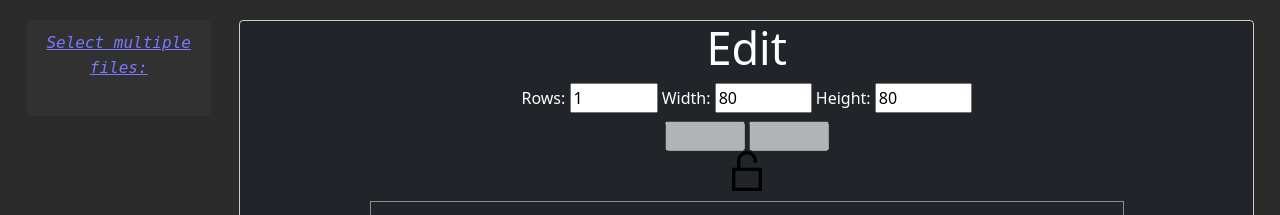
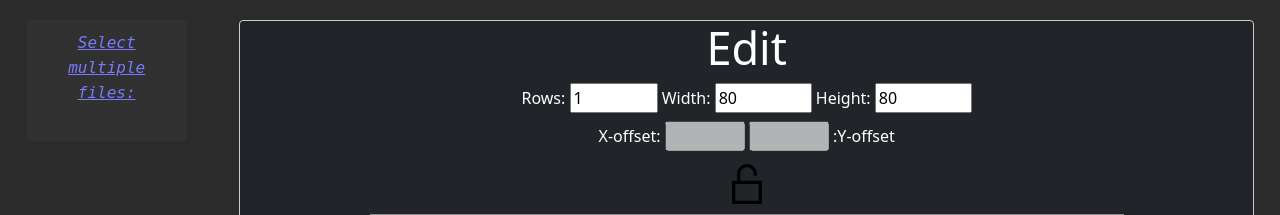
Before and after one commit to TheWilley/Fruity_Dance_Sprite_Sheet_Generator, a PHP site: page / in a window 1280 px wide. Shown: the part 56-271 px from the top of the page. Run offline with PHP 8.4, Linux system fonts and the light colour scheme.

Commit message:
Made sidebar sticky and added some labels

```diff
--- a/Generator/CSS/sidebar.css
+++ b/Generator/CSS/sidebar.css
@@ -30,8 +30,9 @@
 }
 
 .sidebar-container {
-    width: inherit;
-    position: fixed;
+    width:auto;
+    position: sticky;
+    top: 20px;
 }
 
 .thumbnail {
--- a/Generator/CSS/style.css
+++ b/Generator/CSS/style.css
@@ -215,4 +215,5 @@ input[type='file'] {
 
 #offset input{
     max-width: 80px;
+    margin-bottom: 13px;
 }
--- a/Generator/index.html
+++ b/Generator/index.html
@@ -65,8 +65,10 @@
                     </form>
 
                     <form id="offset">
+                        <label>X-offset:</label>
                         <input id="offsetX" type="number" min="0" disabled>
                         <input id="offsetY" type="number" min="0" disabled>
+                        <label>:Y-offset</label>
                     </form>
 
                     <img src="Images/iconmonstr-lock-16.svg" class="locks" id="lock-off" onclick="LockParamters();">
```
